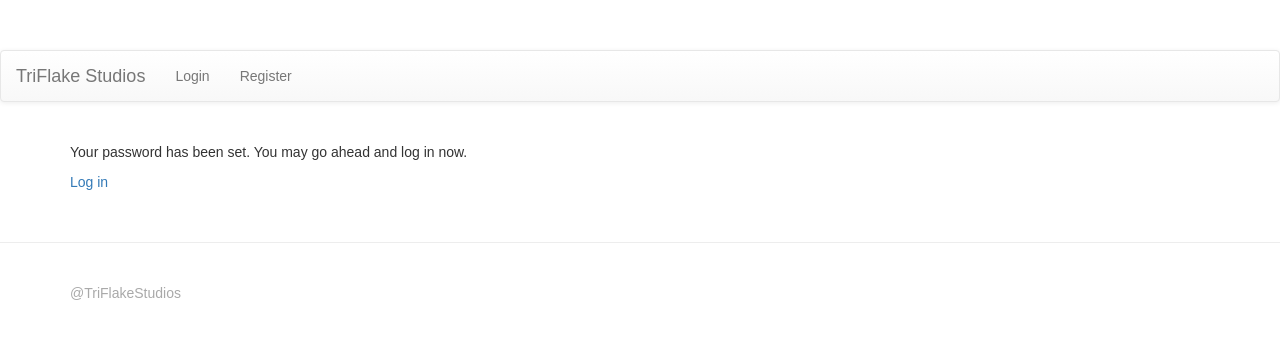
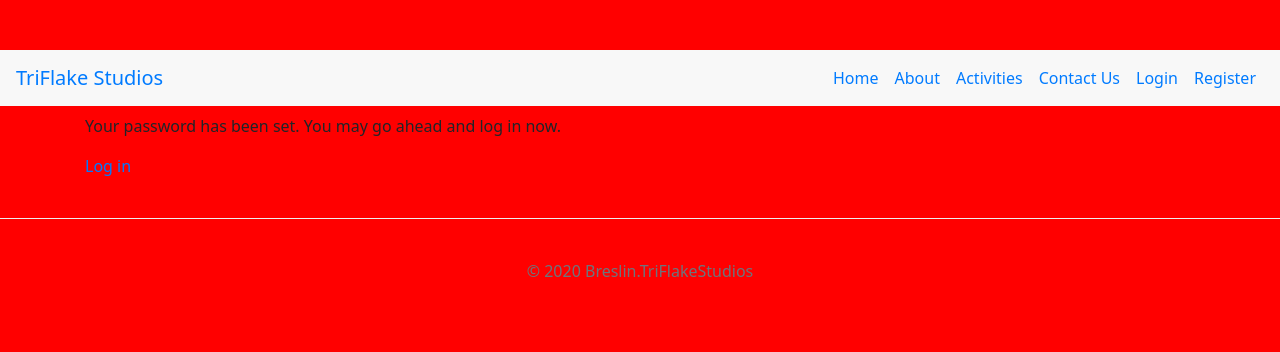
Before and after one commit to OrlaBr/triflake-studios, a Django app: template templates/registration/password_reset_complete.html in a window 1280 px wide. Shown: the top 352 px of the page. Run offline with Django 3.2, Linux system fonts and the light colour scheme; the template is opened without the code that fills it, so the values that code supplies are empty; some libraries are stand-ins or nearby versions.

Commit message:
Adjusting Navbar and Registration log-in

```diff
--- a/accounts/forms.py
+++ b/accounts/forms.py
@@ -23,11 +23,11 @@ class UserRegistrationForm(UserCreationForm):
 
     class Meta:
         model = User
-        fields = ['email', 'username', 'password1', 'password2']
+        fields = ['username', 'email' ,'password1', 'password2']
 
     def clean_email(self):
+        username = self.cleaned_data.get('username')
         email = self.cleaned_data.get('email')
-        username = self.cleaned_data.get('username')
         if User.objects.filter(email=email).exclude(username=username):
             raise forms.ValidationError(u'Email address must be unique')
         return email
--- a/static/css/custom.css
+++ b/static/css/custom.css
@@ -1,6 +1,16 @@
 body {
-    font-family: Arial;
+    font-family: 'Noto Sans', sans-serif;
     padding-top: 50px;
+    background-color: red;
+}
+
+.navbar {
+    background-color:#f8f8f8;
+}
+
+.navbar-brand a {
+    color: #f0b927;
+
 }
 
 footer {
--- a/templates/base.html
+++ b/templates/base.html
@@ -4,32 +4,57 @@
 
 <head>
 	<title>{% block page_title %}{% endblock %}</title>
-	<link rel="stylesheet" href="https://maxcdn.bootstrapcdn.com/bootstrap/3.3.7/css/bootstrap.min.css"
-		integrity="sha384-BVYiiSIFeK1dGmJRAkycuHAHRg32OmUcww7on3RYdg4Va+PmSTsz/K68vbdEjh4u" crossorigin="anonymous">
-	<link rel="stylesheet" href="https://maxcdn.bootstrapcdn.com/bootstrap/3.3.7/css/bootstrap-theme.min.css"
-		integrity="sha384-rHyoN1iRsVXV4nD0JutlnGaslCJuC7uwjduW9SVrLvRYooPp2bWYgmgJQIXwl/Sp" crossorigin="anonymous">
-	<link rel="stylesheet" href="{% static 'css/custom.css' %}" type="text/css">
-	<script src="https://maxcdn.bootstrapcdn.com/bootstrap/3.3.7/js/bootstrap.min.js"
-		integrity="sha384-Tc5IQib027qvyjSMfHjOMaLkfuWVxZxUPnCJA7l2mCWNIpG9mGCD8wGNIcPD7Txa" crossorigin="anonymous">
+	<meta charset="UTF-8">
+	<meta name="viewport" content="width=device-width, initial-scale=1.0">
+	<meta http-equiv="X-UA-Compatible" content="ie=edge">
+	<title>TriFlake Studios</title>
+	<link rel="stylesheet" href="https://maxcdn.bootstrapcdn.com/bootstrap/4.0.0/css/bootstrap.min.css"
+		integrity="sha384-Gn5384xqQ1aoWXA+058RXPxPg6fy4IWvTNh0E263XmFcJlSAwiGgFAW/dAiS6JXm" crossorigin="anonymous">
+	<link rel="stylesheet" href="{% static 'css/custom.css' %}">
+	<script src="https://code.jquery.com/jquery-3.2.1.slim.min.js"
+		integrity="sha384-KJ3o2DKtIkvYIK3UENzmM7KCkRr/rE9/Qpg6aAZGJwFDMVNA/GpGFF93hXpG5KkN" crossorigin="anonymous">
 	</script>
-	<script src="https://cdnjs.cloudflare.com/ajax/libs/twitter-bootstrap/3.3.7/js/bootstrap.min.js"></script>
+	<script src="https://cdnjs.cloudflare.com/ajax/libs/popper.js/1.12.9/umd/popper.min.js"
+		integrity="sha384-ApNbgh9B+Y1QKtv3Rn7W3mgPxhU9K/ScQsAP7hUibX39j7fakFPskvXusvfa0b4Q" crossorigin="anonymous">
+	</script>
+	<script src="https://maxcdn.bootstrapcdn.com/bootstrap/4.0.0/js/bootstrap.min.js"
+		integrity="sha384-JZR6Spejh4U02d8jOt6vLEHfe/JQGiRRSQQxSfFWpi1MquVdAyjUar5+76PVCmYl" crossorigin="anonymous">
+	</script>
 </head>
 
 <body>
-	<!---- Navbar----->
-	<nav class="navbar navbar-default">
-		<ul class="nav navbar-nav">
-			<a class="navbar-brand" href="/">TriFlake Studios</a>
-			{% if user.is_authenticated %}
-			<li><a href="{% url 'profile' %}">Profile</a></li>
-			<li><a href="{% url 'logout' %}">Logout</a></li>
-			{% else %}
-			<li><a href="{% url 'login' %}">Login</a></li>
-			<li><a href="{% url 'registration' %}">Register</a></li>
-			{% endif %}
-		</ul>
-	</nav>
-
+	<!----Navbar----->
+	<section id="navbar">
+		<nav class="navbar navbar-expand-lg navbar-default fixed">
+			<a class="navbar-brand" href="#">TriFlake Studios</a>
+			<button type="button" class="navbar-toggler collapsed" data-toggle="collapse" data-target="#navbarSupportedContent" aria-controls="navbarSupportedContent" aria-expanded="false" aria-label="Toggle navigation">
+                <span class="navbar-toggler-icon"></span>
+            </button>
+			<div class="collapse navbar-collapse" id="navbarSupportedContent">
+				<ul class="navbar-nav ml-auto">
+					<li class="nav-item active">
+						<a class="nav-link" href="#">Home <span class="sr-only">(current)</span></a>
+					</li>
+					<li class="nav-item">
+						<a class="nav-link" href="#about">About</a>
+					</li>
+					<li class="nav-item">
+						<a class="nav-link" href="#activities">Activities</a>
+					</li>
+					<li class="nav-item">
+						<a class="nav-link" href="#contactus">Contact Us</a>
+					</li>
+					{% if user.is_authenticated %}
+					<li class="nav-item"><a class="nav-link" href="{% url 'profile' %}">Profile</a></li>
+					<li class="nav-item"><a class="nav-link" href="{% url 'logout' %}">Logout</a></li>
+					{% else %}
+					<li class="nav-item"><a class="nav-link" href="{% url 'login' %}">Login</a></li>
+					<li class="nav-item"><a class="nav-link" href="{% url 'registration' %}">Register</a></li>
+					{% endif %}
+				</ul>
+			</div>
+		</nav>
+	</section>
 	<!---- body----->
 	<!---- messages/alerts---->
 	{% if messages %}
@@ -53,11 +78,17 @@
 	<!---- end messages/alerts---->
 	<footer>
 		<div class="container">
-			<p>@TriFlakeStudios</p>
+			<p class="copy-right text-muted text-center">
+				&copy; <span id="year"></span> Breslin.TriFlakeStudios</p>
 		</div>
 	</footer>
 
 </body>
 <!---- end body----->
+<!----->
+<script>
+	var year = new Date().getFullYear().toString();
+        document.getElementById("year").innerHTML = year;
+</script>
 
 </html>
```
Also changed, not shown: accounts/templates/registration.html (+5 -2 lines).
